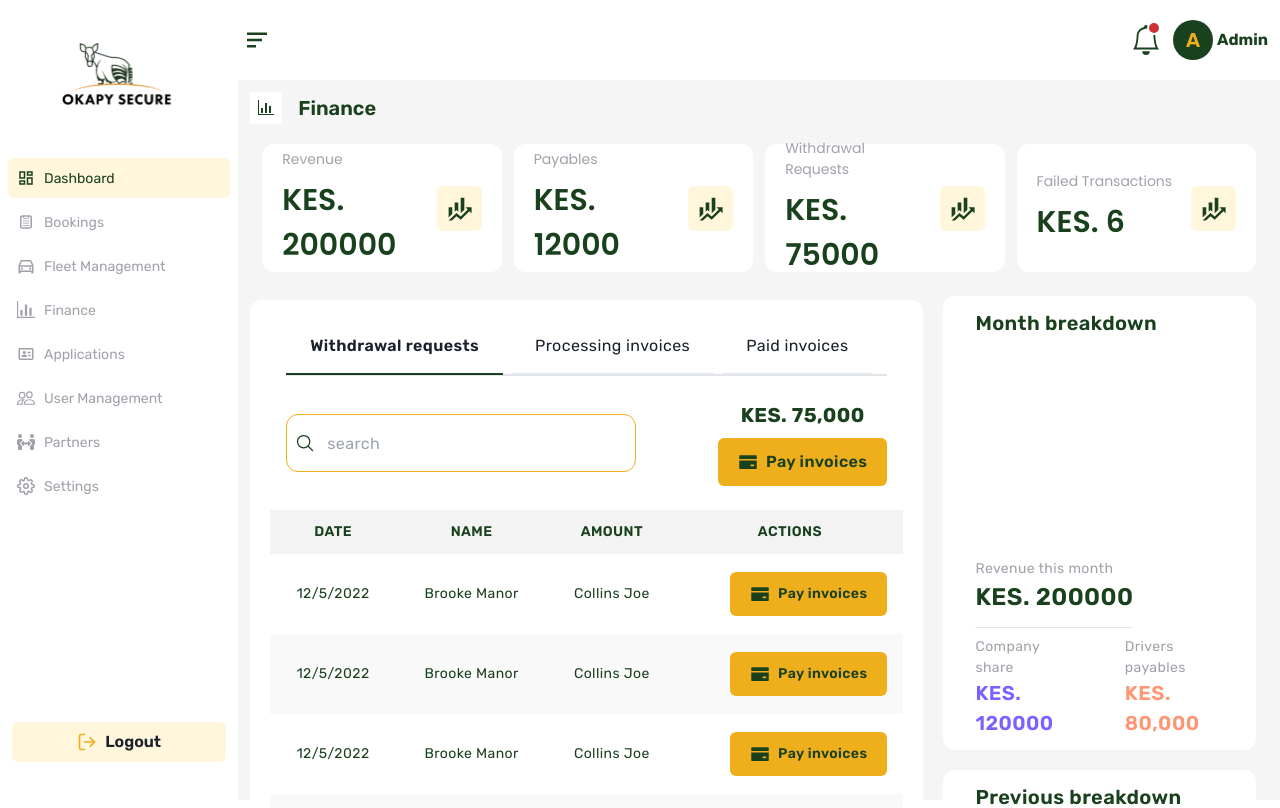
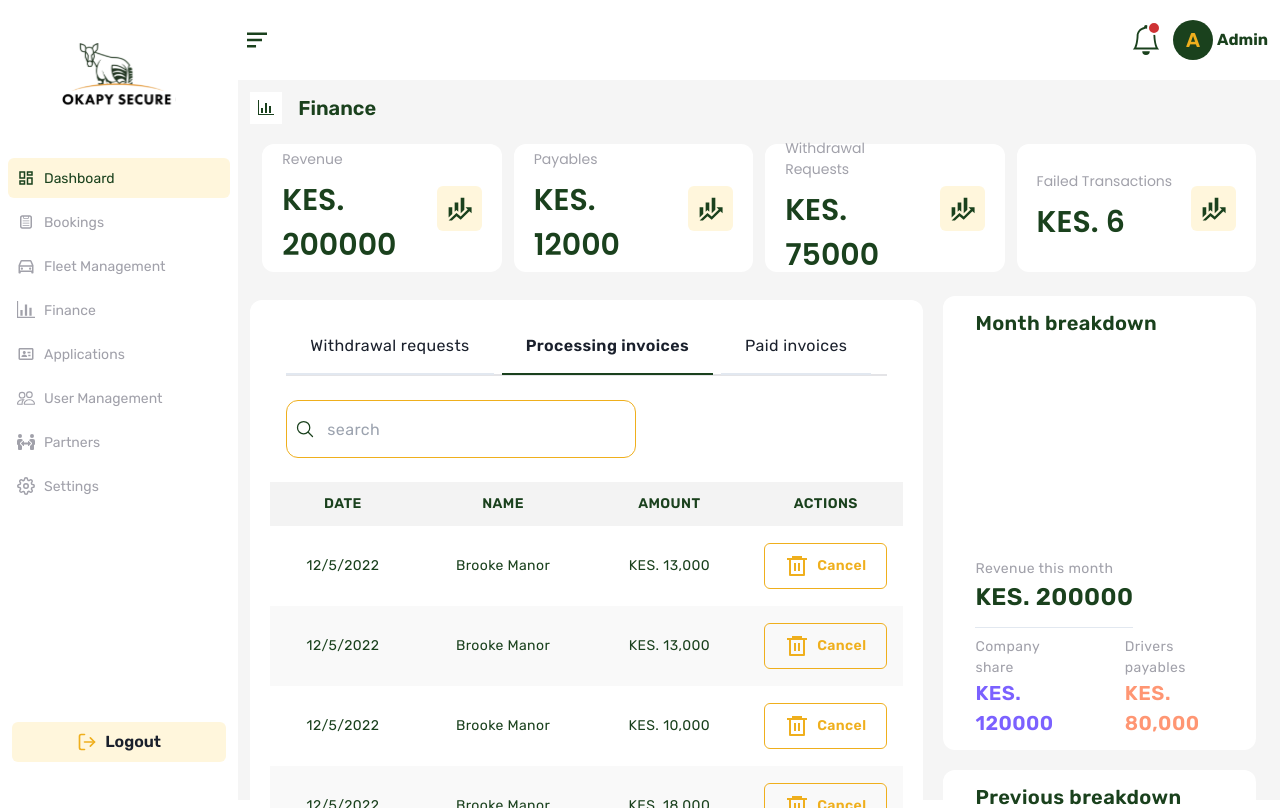
Before and after one commit to Pekstaar/pie-admin, a React (Create React App) app: page /finance in a window 1280 px wide. Both pictures are taken after a click on the button "Processing invoices". Built offline with nearby package versions, Linux system fonts and the light colour scheme.

Commit message:
[UPDATE]: finance processing and paid

```diff
--- /dev/null
+++ b/src/components/finance/sub_screens/Paid.jsx
@@ -0,0 +1,85 @@
+import React from "react";
+import Table from "../../../components/general/Table";
+
+import { IoSearchOutline } from "react-icons/io5";
+import CInput from "../../../components/general/Input";
+import { Box, HStack } from "@chakra-ui/react";
+
+const Paid = () => {
+  return (
+    <>
+      {/* search and table actions */}
+      <HStack py={"6"} justifyContent={"space-between"} px={"4"}>
+        {/* /search input */}
+        <CInput icon={<IoSearchOutline className="text-xl" />} />
+        {/* pay invoices button */}
+      </HStack>
+      {/* body */}
+      <Box className="">
+        <Table headers={[...Object.keys(tableData[0])]}>
+          {tableData?.map((data, key) => {
+            const isEven = key % 2;
+
+            return (
+              <tr
+                className={`h-20 capitalize ${
+                  isEven ? "bg-[#F9F9F9]" : "white"
+                }`}
+              >
+                <td className=" text-center py-3 px-4">{data?.date}</td>
+
+                <td className="text-center py-3 px-4">{data?.name}</td>
+                <td className="text-center py-3 px-4">KES. {data?.amount}</td>
+              </tr>
+            );
+          })}
+        </Table>
+      </Box>
+    </>
+  );
+};
+
+export default Paid;
+
+const tableData = [
+  {
+    date: "12/5/2022",
+    name: "Brooke Manor",
+    amount: "10,000",
+  },
+  {
+    date: "12/5/2022",
+    name: "Brooke Manor",
+    amount: "10,000",
+  },
+  {
+    date: "12/5/2022",
+    name: "Brooke Manor",
+    amount: "10,000",
+  },
+  {
+    date: "12/5/2022",
+    name: "Brooke Manor",
+    amount: "10,000",
+  },
+  {
+    date: "12/5/2022",
+    name: "Brooke Manor",
+    amount: "10,000",
+  },
+  {
+    date: "12/5/2022",
+    name: "Brooke Manor",
+    amount: "10,000",
+  },
+  {
+    date: "12/5/2022",
+    name: "Brooke Manor",
+    amount: "10,000",
+  },
+  {
+    date: "12/5/2022",
+    name: "Brooke Manor",
+    amount: "10,000",
+  },
+];
--- /dev/null
+++ b/src/components/finance/sub_screens/Processing.jsx
@@ -0,0 +1,96 @@
+import React from "react";
+import Table from "../../../components/general/Table";
+
+import { IoSearchOutline } from "react-icons/io5";
+import CInput from "../../../components/general/Input";
+import { Box, HStack } from "@chakra-ui/react";
+import OutlinedButton from "../../general/OutlinedButton";
+import { RiDeleteBin6Line } from "react-icons/ri";
+
+const Processing = () => {
+  return (
+    <>
+      {/* search and table actions */}
+      <HStack py={"6"} justifyContent={"space-between"} px={"4"}>
+        {/* /search input */}
+        <CInput icon={<IoSearchOutline className="text-xl" />} />
+      </HStack>
+      {/* body */}
+      <Box className="">
+        <Table headers={[...Object.keys(tableData[0]), "Actions"]}>
+          {tableData?.map((data, key) => {
+            const isEven = key % 2;
+
+            return (
+              <tr
+                className={`h-20 capitalize ${
+                  isEven ? "bg-[#F9F9F9]" : "white"
+                }`}
+              >
+                <td className=" text-center py-3 px-4">{data?.date}</td>
+
+                <td className="text-center py-3 px-4">{data?.name}</td>
+                <td className="text-center py-3 px-4">KES. {data?.amount}</td>
+
+                {/* actions table */}
+                <td className={`text-center py-3 px-4 w-[20%]`}>
+                  <Box className="flex justify-end gap-4">
+                    <OutlinedButton
+                      icon={<RiDeleteBin6Line className="text-2xl" />}
+                      text={"Cancel"}
+                    />
+                  </Box>
+                </td>
+              </tr>
+            );
+          })}
+        </Table>
+      </Box>
+    </>
+  );
+};
+
+export default Processing;
+
+const tableData = [
+  {
+    date: "12/5/2022",
+    name: "Brooke Manor",
+    amount: "13,000",
+  },
+  {
+    date: "12/5/2022",
+    name: "Brooke Manor",
+    amount: "13,000",
+  },
+  {
+    date: "12/5/2022",
+    name: "Brooke Manor",
+    amount: "10,000",
+  },
+  {
+    date: "12/5/2022",
+    name: "Brooke Manor",
+    amount: "18,000",
+  },
+  {
+    date: "12/5/2022",
+    name: "Brooke Manor",
+    amount: "18,000",
+  },
+  {
+    date: "12/5/2022",
+    name: "Brooke Manor",
+    amount: "10,000",
+  },
+  {
+    date: "12/5/2022",
+    name: "Brooke Manor",
+    amount: "10,000",
+  },
+  {
+    date: "12/5/2022",
+    name: "Brooke Manor",
+    amount: "10,000",
+  },
+];
--- /dev/null
+++ b/src/components/finance/sub_screens/Withdrawal.jsx
@@ -0,0 +1,108 @@
+import React from "react";
+import Table from "../../../components/general/Table";
+
+import { IoSearchOutline } from "react-icons/io5";
+import CInput from "../../../components/general/Input";
+import { AiFillCreditCard } from "react-icons/ai";
+import PayButton from "../../../components/finance/PayButton";
+import { Box, HStack, Text } from "@chakra-ui/react";
+
+const Withdrawal = () => {
+  return (
+    <>
+      {/* search and table actions */}
+      <HStack py={"6"} justifyContent={"space-between"} px={"4"}>
+        {/* /search input */}
+        <CInput icon={<IoSearchOutline className="text-xl" />} />
+        {/* pay invoices button */}
+        <Box gap={"2"} textAlign={"center"}>
+          {/* text */}
+          <Text fontWeight={"bold"} fontSize={"xl"} mb={"2"}>
+            KES. 75,000
+          </Text>
+          {/* button */}
+          <PayButton
+            icon={<AiFillCreditCard className="text-xl" />}
+            text={"Pay invoices"}
+          />
+        </Box>
+      </HStack>
+      {/* body */}
+      <Box className="">
+        <Table headers={[...Object.keys(tableData[0]), "Actions"]}>
+          {tableData?.map((data, key) => {
+            const isEven = key % 2;
+
+            return (
+              <tr
+                className={`h-20 capitalize ${
+                  isEven ? "bg-[#F9F9F9]" : "white"
+                }`}
+              >
+                <td className=" text-center py-3 px-4">{data?.date}</td>
+
+                <td className="text-center py-3 px-4">{data?.name}</td>
+                <td className="text-center py-3 px-4">KES. {data?.amount}</td>
+
+                {/* actions table */}
+                <td className={`text-center py-3 px-4 w-[20%]`}>
+                  <Box className="flex justify-end gap-4">
+                    <PayButton
+                      icon={<AiFillCreditCard className="text-xl" />}
+                      text={"Pay invoices"}
+                    />
+                  </Box>
+                </td>
+              </tr>
+            );
+          })}
+        </Table>
+      </Box>
+    </>
+  );
+};
+
+export default Withdrawal;
+
+const tableData = [
+  {
+    date: "12/5/2022",
+    name: "Brooke Manor",
+    amount: "10,000",
+  },
+  {
+    date: "12/5/2022",
+    name: "Brooke Manor",
+    amount: "10,000",
+  },
+  {
+    date: "12/5/2022",
+    name: "Brooke Manor",
+    amount: "10,000",
+  },
+  {
+    date: "12/5/2022",
+    name: "Brooke Manor",
+    amount: "10,000",
+  },
+  {
+    date: "12/5/2022",
+    name: "Brooke Manor",
+    amount: "10,000",
+  },
+  {
+    date: "12/5/2022",
+    name: "Brooke Manor",
+    amount: "10,000",
+  },
+  {
+    date: "12/5/2022",
+    name: "Brooke Manor",
+    amount: "10,000",
+  },
+  {
+    date: "12/5/2022",
+    name: "Brooke Manor",
+    amount: "10,000",
+  },
+];
--- /dev/null
+++ b/src/components/general/OutlinedButton.jsx
@@ -0,0 +1,13 @@
+import { Text } from "@chakra-ui/react";
+import React from "react";
+
+const OutlinedButton = ({ icon, text }) => {
+  return (
+    <button className="text-primary_yellow border-[1.5px] border-primary_yellow rounded-md items-center flex gap-2 px-5 py-2.5">
+      {icon}
+      <Text fontWeight={"semibold"}>{text}</Text>
+    </button>
+  );
+};
+
+export default OutlinedButton;
--- a/src/pages/Finance.jsx
+++ b/src/pages/Finance.jsx
@@ -1,17 +1,17 @@
 import { Box, Button, HStack, Text } from "@chakra-ui/react";
-import React from "react";
+import React, { useState } from "react";
 import BreadCrumb from "../components/general/BreadCrumb";
-import Table from "../components/general/Table";
 import Wrapper from "../components/general/Wrapper";
 
-import { IoSearchOutline } from "react-icons/io5";
-import CInput from "../components/general/Input";
-import { AiFillCreditCard } from "react-icons/ai";
 import { GoGraph } from "react-icons/go";
-import PayButton from "../components/finance/PayButton";
 import FinanceCard from "../components/finance/FinanceCard";
+import Withdrawal from "../components/finance/sub_screens/Withdrawal";
+import Processing from "../components/finance/sub_screens/Processing";
+import Paid from "../components/finance/sub_screens/Paid";
 
 const Finance = () => {
+  const [currentSubNav, setCurrent] = useState("withdrawal"); //processing,paid
+
   return (
     <Box p={"3"} maxH={"91%"} overflowY={"scroll"}>
       <BreadCrumb icon={<GoGraph />} title={"Finance"} />
@@ -31,63 +31,29 @@ const Finance = () => {
             mx={"4"}
           >
             <SubNavItem
-              isCurrent
+              isCurrent={currentSubNav.toLowerCase() === "withdrawal"}
               title={"Withdrawal requests"}
-              handleClick={() => {}}
+              handleClick={() => setCurrent("withdrawal")}
             />
-            <SubNavItem title={"Processing invoices"} handleClick={() => {}} />
-            <SubNavItem title={"Paid invoices"} handleClick={() => {}} />
+            <SubNavItem
+              isCurrent={currentSubNav.toLowerCase() === "processing"}
+              handleClick={() => setCurrent("processing")}
+              title={"Processing invoices"}
+            />
+            <SubNavItem
+              isCurrent={currentSubNav.toLowerCase() === "paid"}
+              handleClick={() => setCurrent("paid")}
+              title={"Paid invoices"}
+            />
           </HStack>
 
-          {/* search and table actions */}
-          <HStack py={"6"} justifyContent={"space-between"} px={"4"}>
-            {/* /search input */}
-            <CInput icon={<IoSearchOutline className="text-xl" />} />
-            {/* pay invoices button */}
-            <Box gap={"2"} textAlign={"center"}>
-              {/* text */}
-              <Text fontWeight={"bold"} fontSize={"xl"} mb={"2"}>
-                KES. 75,000
-              </Text>
-              {/* button */}
-              <PayButton
-                icon={<AiFillCreditCard className="text-xl" />}
-                text={"Pay invoices"}
-              />
-            </Box>
-          </HStack>
-
-          {/* body */}
-          <Box className="">
-            <Table headers={[...Object.keys(tableData[0]), "Actions"]}>
-              {tableData?.map((data, key) => {
-                const isEven = key % 2;
-
-                return (
-                  <tr
-                    className={`h-20 capitalize ${
-                      isEven ? "bg-[#F9F9F9]" : "white"
-                    }`}
-                  >
-                    <td className=" text-center py-3 px-4">{data?.date}</td>
-
-                    <td className="text-center py-3 px-4">{data?.name}</td>
-                    <td className="text-center py-3 px-4">{data?.amount}</td>
-
-                    {/* actions table */}
-                    <td className={`text-center py-3 px-4 w-[20%1]`}>
-                      <Box className="flex justify-end gap-4">
-                        <PayButton
-                          icon={<AiFillCreditCard className="text-xl" />}
-                          text={"Pay invoices"}
-                        />
-                      </Box>
-                    </td>
-                  </tr>
-                );
-              })}
-            </Table>
-          </Box>
+          {currentSubNav === "withdrawal" ? (
+            <Withdrawal />
+          ) : currentSubNav === "processing" ? (
+            <Processing />
+          ) : (
+            <Paid />
+          )}
         </Wrapper>
 
         <Box className="flex flex-col gap-5" w={1 / 3} p={"3"}>
@@ -216,7 +182,7 @@ const Finance = () => {
 
 export default Finance;
 
-const SubNavItem = ({ title, isCurrent }) => (
+const SubNavItem = ({ title, isCurrent, handleClick }) => (
   // <Button>
 
   // </Button>
@@ -240,53 +206,12 @@ const SubNavItem = ({ title, isCurrent }) => (
     // py={"3"}
     borderBottomWidth={"2px"}
     borderBottomColor={isCurrent ? "dark_green" : "none"}
+    onClick={handleClick}
   >
     {title}
   </Button>
 );
 
-const tableData = [
-  {
-    date: "12/5/2022",
-    name: "Brooke Manor",
-    amount: "Collins joe",
-  },
-  {
-    date: "12/5/2022",
-    name: "Brooke Manor",
-    amount: "Collins joe",
-  },
-  {
-    date: "12/5/2022",
-    name: "Brooke Manor",
-    amount: "Collins joe",
-  },
-  {
-    date: "12/5/2022",
-    name: "Brooke Manor",
-    amount: "Collins joe",
-  },
-  {
-    date: "12/5/2022",
-    name: "Brooke Manor",
-    amount: "Collins joe",
-  },
-  {
-    date: "12/5/2022",
-    name: "Brooke Manor",
-    amount: "Collins joe",
-  },
-  {
-    date: "12/5/2022",
-    name: "Brooke Manor",
-    amount: "Collins joe",
-  },
-  {
-    date: "12/5/2022",
-    name: "Brooke Manor",
-    amount: "Collins joe",
-  },
-];
 const cards_data = [
   {
     text: "Revenue",
```
